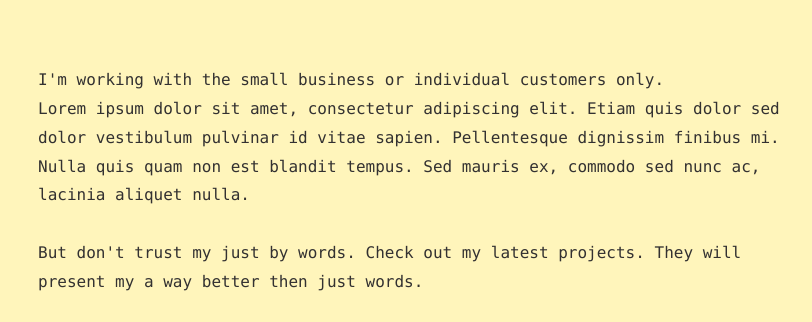
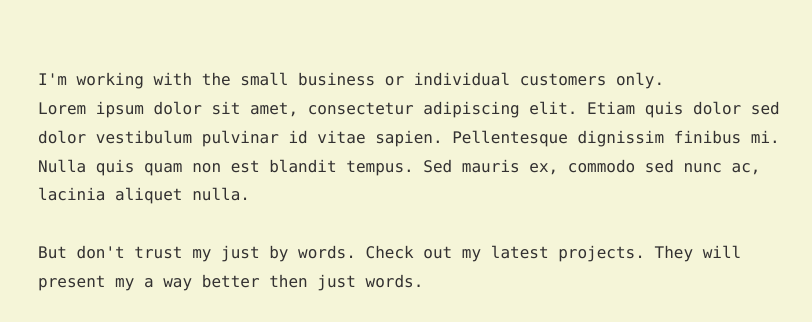
Before and after one commit to VeraTaras/verataras.github.io, a plain HTML site: page index.html in a window 1280 px wide. Shown: the part 223-545 px from the top of the page, without its empty margins (222-1034 px from the left). Drawn offline with Linux system fonts and the light colour scheme.

Commit message:
Update styles.css

```diff
--- a/assets/styles/styles.css
+++ b/assets/styles/styles.css
@@ -86,7 +86,7 @@ meter {
 body {
     font-family: 'Consolas', sans-serif;
     color: #333131;
-    background-color: #fff5bb;
+    background-color: #F5F5D8;
 }
 
 a {
```
